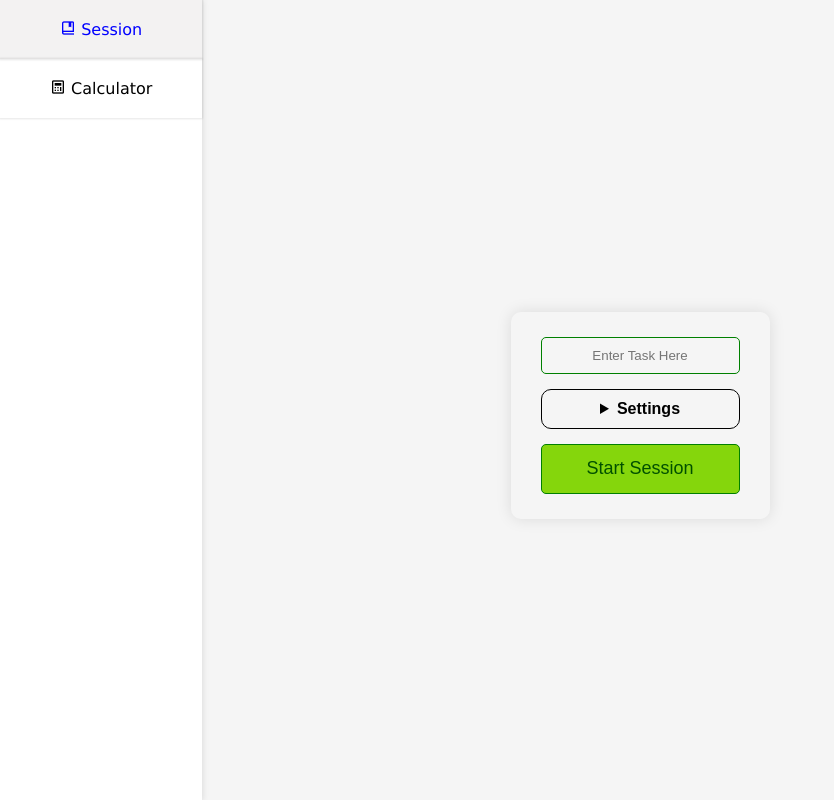
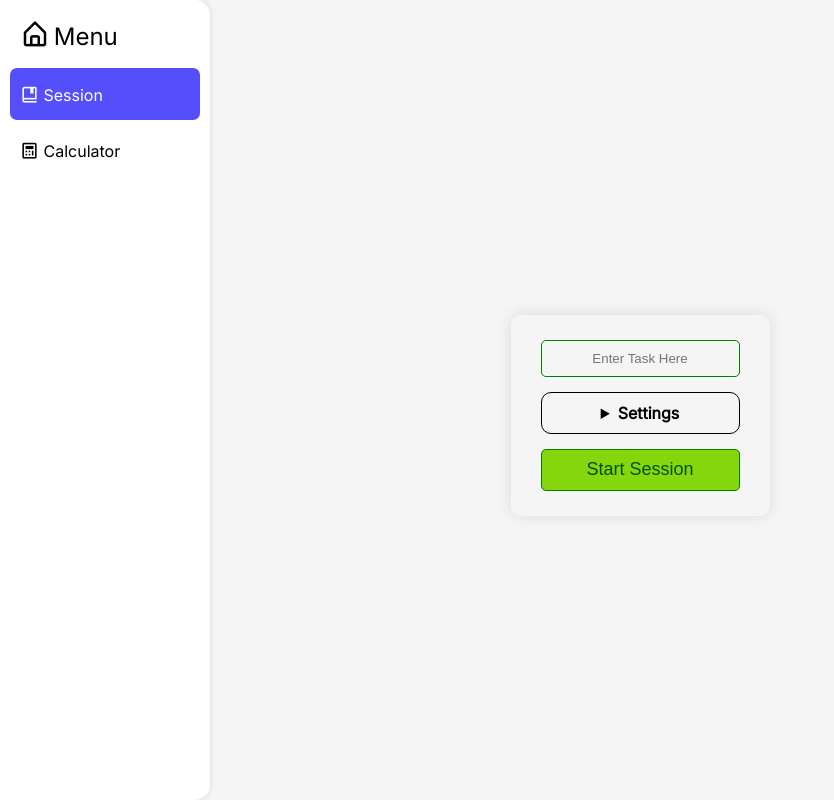
Before and after one commit to fta-Dev/Task-Sesion, a plain HTML site: page index.html in a window 1280 px wide. Both pictures are taken after a click on the element "Menu". Shown: the whole page, without its empty margins (0-834 px from the left). Drawn offline with nearby package versions, Linux system fonts and the light colour scheme.

Commit message:
adjusted start session btn and fixed darkmode

```diff
--- a/index.html
+++ b/index.html
@@ -6,6 +6,8 @@
   <title>Task Session</title>
   <link rel="stylesheet" href="style.css"/>
   <link href="https://unpkg.com/boxicons@2.1.4/css/boxicons.min.css" rel="stylesheet"/>
+  <link href="https://fonts.googleapis.com/css2?family=Inter&display=swap" rel="stylesheet">
+
 </head>
 <body>
 
@@ -13,8 +15,10 @@
 
   <div class="Menu-sidebar">
     <nav class="Sidebar">
-      <span id="Session-Nav"><i class="bx bx-book-bookmark" ></i> Session</span>
-      <span id="Calculator-Nav"><i class='bx  bx-calculator'  ></i>  Calculator</span>
+      <h1 class="Menu-Title"><i class='bx  bx-home-alt' style="font-size: 30px; position: relative;
+      top: 2px; left: 3px;"></i> Menu</h1>
+      <span id="Session-Nav"><i class="bx bx-book-bookmark" style="font-size: 19px;"></i> Session</span>
+      <span id="Calculator-Nav"><i class='bx  bx-calculator' style="font-size: 19px;"></i>  Calculator</span>
     </nav>
   </div>
 
--- a/script.js
+++ b/script.js
@@ -20,60 +20,92 @@ const overlay = document.querySelector(".overlay");
 const SessionNav = document.getElementById("Session-Nav");
 const CalculatorNav = document.getElementById("Calculator-Nav");
 const wrapper = document.querySelector(".wrapper");
-const CalculatorWrapper = document.querySelector(".Cal-Wrapper")
+const CalculatorWrapper = document.querySelector(".Cal-Wrapper");
+
 let activeTab = "session";
 
 Started.style.display = "none";
 MenuCont.style.display = "none";
 wrapper.style.display = "block";
-SessionNav.style.color = "Blue";
+SessionNav.style.backgroundColor = "rgb(84, 78, 251)";
+SessionNav.style.color = "white";
 
 function switchTab(tab) {
-    if(tab === "session"){
-        SessionNav.style.color = "blue";
+    if (tab === "session") {
+        SessionNav.style.backgroundColor = "rgb(84, 78, 251)";
         wrapper.style.display = "block";
-        CalculatorNav.style.color =  "black";
+        CalculatorNav.style.backgroundColor = "white";
+        SessionNav.style.color = "white";
+        CalculatorNav.style.color = "black";
         if (CalculatorWrapper) CalculatorWrapper.style.display = "none";
     } else {
-        CalculatorNav.style.color = "blue";
+        CalculatorNav.style.backgroundColor = "rgb(84, 78, 251)";
+        SessionNav.style.backgroundColor = "white";
+        wrapper.style.display = "none";
         SessionNav.style.color = "black";
-        wrapper.style.display = "none";
-        if(CalculatorWrapper) CalculatorWrapper.style.display = "block";
+        CalculatorNav.style.color = "white";
+        if (CalculatorWrapper) CalculatorWrapper.style.display = "block";
     }
-
     activeTab = tab;
 }
 
-SessionNav.addEventListener("click", () => switchTab("session"))
-CalculatorNav.addEventListener("click", () => switchTab("Calculator"))
+// Click events
+SessionNav.addEventListener("click", () => switchTab("session"));
+CalculatorNav.addEventListener("click", () => switchTab("calculator"));
+
+// Hover effects only if tab is not active
+SessionNav.addEventListener("mouseenter", () => {
+    if (activeTab !== "session") {
+        SessionNav.classList.add("hover");
+    }
+});
+SessionNav.addEventListener("mouseleave", () => {
+    SessionNav.classList.remove("hover");
+});
+
+CalculatorNav.addEventListener("mouseenter", () => {
+    if (activeTab !== "calculator") {
+        CalculatorNav.classList.add("hover");
+    }
+});
+CalculatorNav.addEventListener("mouseleave", () => {
+    CalculatorNav.classList.remove("hover");
+});
 
 switchTab(activeTab);
 
+// Menu
 Menu.addEventListener("click", () => {
     MenuCont.style.display = "block";
     overlay.style.display = "block";
-})
+});
 
 overlay.addEventListener("click", () => {
     MenuCont.style.display = "none";
     overlay.style.display = "none";
-})
+});
 
+// Input classes
 inputs.forEach(e => {
     e.classList.add("inputs");
 });
 
+// Theme toggle
 function setTheme(isDark) {
-    document.body.style.backgroundColor = isDark ? "darkgray" : "white";
-    document.body.style.color = isDark ? "white" : "black";
+    document.body.style.backgroundColor = isDark ? "rgb(87, 87, 87)" : "white";
+    document.body.style.color = isDark ? "rgb(199, 199, 199)" : "black";
+    MenuCont.style.backgroundColor = isDark ? "rgb(100, 100, 100)" : "white";
     notActiveToggle.style.display = isDark ? "none" : "flex";
+    Menu.style.color = isDark ? "white" : "black";
     ActiveToggle.style.display = isDark ? "flex" : "none";
+    taskInput.style.color = isDark ? "rgb(199, 199, 199)" : "black";
+    document.querySelector(".calculator").style.backgroundColor = isDark ? "rgb(100, 100, 100)" : "white";
 }
 
 notActiveToggle.addEventListener("click", () => setTheme(true));
 ActiveToggle.addEventListener("click", () => setTheme(false));
 
-// Globals
+// Timer
 let countdownTimer;
 let totalSeconds = 0;
 let backgroundMusic;
@@ -99,7 +131,6 @@ StartBtn.addEventListener("click", () => {
         return;
     }
 
-    // Set up music
     const musicFile = MusicInput.files[0];
     backgroundMusic = null;
 
@@ -121,7 +152,6 @@ StartBtn.addEventListener("click", () => {
     TaskName.textContent = taskInput.value.trim();
     PauseBtn.textContent = "Pause";
 
-    // Start countdown
     countdownTimer = setInterval(runTimer, 1000);
 });
 
@@ -165,7 +195,7 @@ EndSession.addEventListener("click", () => {
         backgroundMusic.pause();
         backgroundMusic.currentTime = 0;
     }
-    if (alarmSound){
+    if (alarmSound) {
         alarmSound.pause();
         alarmSound.currentTime = 0;
     }
@@ -174,32 +204,29 @@ EndSession.addEventListener("click", () => {
     Started.style.display = "none";
 });
 
-// Format time as "mm:ss"
 function formatTime(unit) {
     return unit < 10 ? `0${unit}` : unit;
 }
 
-// Update file name display
 MusicInput.addEventListener("change", () => {
     const fileName = MusicInput.files[0] ? MusicInput.files[0].name : "No file selected";
     fileNameDisplay.textContent = fileName;
 });
 
-// calc
-
-function append(value){
+// Calculator
+function append(value) {
     document.getElementById("display").value += value;
 }
 
-function calculate(){
-    try{
-        const result = eval(document.getElementById("display").value)
-        document.getElementById("display").value = result
+function calculate() {
+    try {
+        const result = eval(document.getElementById("display").value);
+        document.getElementById("display").value = result;
     } catch {
-        document.getElementById("display").value = "Error"
+        document.getElementById("display").value = "Error";
     }
 }
 
-function clearDisplay(){
-    document.getElementById("display").value = ""
+function clearDisplay() {
+    document.getElementById("display").value = "";
 }
--- a/style.css
+++ b/style.css
@@ -29,7 +29,7 @@ body {
     display: grid;
     place-items: center;
     background-color: var(--primary-bg);
-    font-family: sans-serif;
+    font-family: 'Inter', sans-serif;
     transition: .33s ease;
 }
 
@@ -50,6 +50,7 @@ body {
     width: 100%;
     height: 100%;
     z-index: 99;
+    display: none;
 }
 
 .Menu {
@@ -58,7 +59,6 @@ body {
     top: 2.5em;
     padding: 13px 15px;
     color: black;
-    font-weight: bold;
     cursor: pointer;
     transition: .25s ease;
     border-radius: 8px;
@@ -79,6 +79,8 @@ body {
    animation: slide-in .5s ease forwards;
    transform: translateX(-200px);
    z-index: 101;
+   border-radius: 0 15px 15px 0;
+   overflow: hidden;
 }
 
 @keyframes slide-in {
@@ -88,27 +90,46 @@ body {
 
 }
 
+.Menu-Title {
+    text-align: left;
+    font-weight: 500;
+    padding: 7px;
+    padding-block-end: 15px;
+}
+
 .Sidebar{
     width: 100%;
     display: grid;
     align-items: center;
     justify-content: center;
+    border-radius: 0 20px 20px 0;
+    padding: 10px 10px;
 }
 
 .Sidebar span{
-    box-shadow: 0px 0px 2px 1px var(--card-shadow);
+    color: black;
     width: 100%;
-    padding: 20px 50px;
-    text-align: center;
-    font-family: Verdana, Geneva, Tahoma, sans-serif;
+    padding: 15px 80px 15px 10px;
+    text-align: start;
+    font-family: 'Inter', sans-serif;
     transition: .33s;
     cursor: pointer;
+    margin: 2px 0;
     justify-content: center;
+    justify-self: center;
     align-items: center;
+    align-self: center;
+    border-radius: 7px;
 }
 
-.Sidebar span:hover{
-    background-color: rgb(243, 242, 242);
+.hover {
+  background-color: rgb(223, 223, 223) !important;
+  cursor: pointer;
+}
+
+.Sidebar span i{
+    position: relative;
+    top: 2px;
 }
 
 .Task-Cont {
@@ -250,7 +271,7 @@ body {
 
 /* Start button */
 #StartBtn {
-    padding: 7px;
+    height: 42px;
     background-color: var(--start-btn-bg);
     border: 1px solid var(--start-btn-border);
     color: var(--start-btn-text);
@@ -272,7 +293,7 @@ body {
     align-items: center;
     justify-content: center;
     text-align: center;
-    font-family: monospace;
+    font-family: 'Inter', sans-serif;
     margin: 150px;
     max-width: 500px;
 }
```
